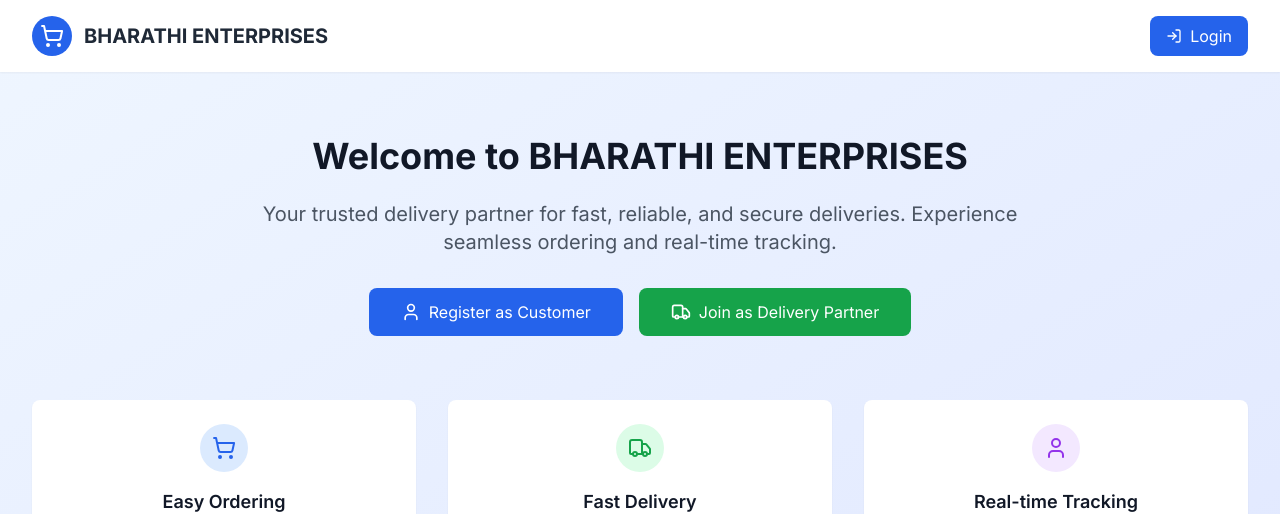
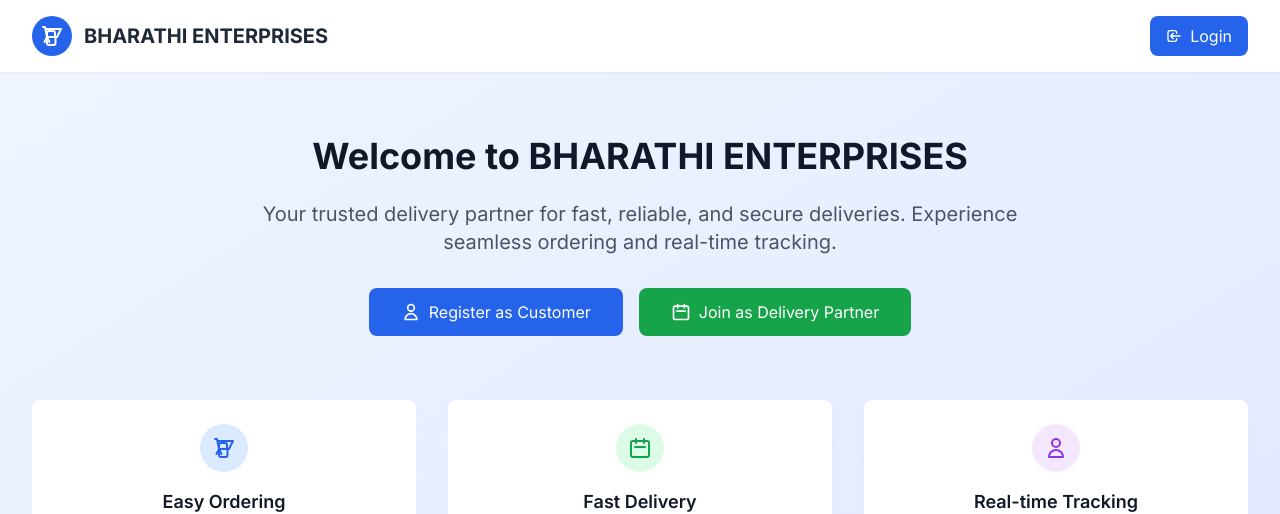
Before and after one commit to Divakara99/Bharathi-app, a Next.js app: page / in a window 1280 px wide. Shown: the top 514 px of the page. Built offline with nearby package versions, Linux system fonts and the light colour scheme.

Commit message:
Fix Netlify: Create static home page with proper routing

```diff
--- a/app/page.tsx
+++ b/app/page.tsx
@@ -1,45 +1,4 @@
-'use client'
-
-import { useEffect, useState } from 'react'
-import { useRouter } from 'next/navigation'
-import { Loader2, ShoppingCart, Truck, User, LogIn } from 'lucide-react'
-
 export default function HomePage() {
-  const [loading, setLoading] = useState(true)
-  const router = useRouter()
-
-  useEffect(() => {
-    // Simulate loading time
-    const timer = setTimeout(() => {
-      setLoading(false)
-    }, 1000)
-
-    return () => clearTimeout(timer)
-  }, [])
-
-  const handleLogin = () => {
-    router.push('/auth/login')
-  }
-
-  const handleRegister = () => {
-    router.push('/auth/register')
-  }
-
-  if (loading) {
-    return (
-      <div className="min-h-screen bg-gradient-to-br from-blue-50 to-indigo-100 flex items-center justify-center">
-        <div className="text-center">
-          <div className="w-16 h-16 bg-blue-600 rounded-full flex items-center justify-center mx-auto mb-4">
-            <ShoppingCart className="w-8 h-8 text-white" />
-          </div>
-          <h1 className="text-2xl font-bold text-gray-800 mb-2">BHARATHI ENTERPRISES</h1>
-          <Loader2 className="w-6 h-6 animate-spin mx-auto text-blue-600" />
-          <p className="text-gray-600 mt-2">Loading...</p>
-        </div>
-      </div>
-    )
-  }
-
   return (
     <div className="min-h-screen bg-gradient-to-br from-blue-50 to-indigo-100">
       {/* Header */}
@@ -48,17 +7,21 @@ export default function HomePage() {
           <div className="flex justify-between items-center py-4">
             <div className="flex items-center">
               <div className="w-10 h-10 bg-blue-600 rounded-full flex items-center justify-center mr-3">
-                <ShoppingCart className="w-6 h-6 text-white" />
+                <svg className="w-6 h-6 text-white" fill="none" stroke="currentColor" viewBox="0 0 24 24">
+                  <path strokeLinecap="round" strokeLinejoin="round" strokeWidth={2} d="M3 3h2l.4 2M7 13h10l4-8H5.4m0 0L7 13m0 0l-2.5 5M7 13l2.5 5m6-5v6a2 2 0 01-2 2H9a2 2 0 01-2-2v-6m8 0V9a2 2 0 00-2-2H9a2 2 0 00-2 2v4.01" />
+                </svg>
               </div>
               <h1 className="text-xl font-bold text-gray-800">BHARATHI ENTERPRISES</h1>
             </div>
-            <button
-              onClick={handleLogin}
+            <a
+              href="/auth/login"
               className="flex items-center px-4 py-2 bg-blue-600 text-white rounded-lg hover:bg-blue-700 transition-colors"
             >
-              <LogIn className="w-4 h-4 mr-2" />
+              <svg className="w-4 h-4 mr-2" fill="none" stroke="currentColor" viewBox="0 0 24 24">
+                <path strokeLinecap="round" strokeLinejoin="round" strokeWidth={2} d="M11 16l-4-4m0 0l4-4m-4 4h14m-5 4v1a3 3 0 01-3 3H6a3 3 0 01-3-3V7a3 3 0 013-3h7a3 3 0 013 3v1" />
+              </svg>
               Login
-            </button>
+            </a>
           </div>
         </div>
       </div>
@@ -76,20 +39,24 @@ export default function HomePage() {
 
           {/* Action Buttons */}
           <div className="flex flex-col sm:flex-row gap-4 justify-center">
-            <button
-              onClick={handleRegister}
+            <a
+              href="/auth/register"
               className="flex items-center justify-center px-8 py-3 bg-blue-600 text-white rounded-lg hover:bg-blue-700 transition-colors"
             >
-              <User className="w-5 h-5 mr-2" />
+              <svg className="w-5 h-5 mr-2" fill="none" stroke="currentColor" viewBox="0 0 24 24">
+                <path strokeLinecap="round" strokeLinejoin="round" strokeWidth={2} d="M16 7a4 4 0 11-8 0 4 4 0 018 0zM12 14a7 7 0 00-7 7h14a7 7 0 00-7-7z" />
+              </svg>
               Register as Customer
-            </button>
-            <button
-              onClick={handleRegister}
+            </a>
+            <a
+              href="/auth/register"
               className="flex items-center justify-center px-8 py-3 bg-green-600 text-white rounded-lg hover:bg-green-700 transition-colors"
             >
-              <Truck className="w-5 h-5 mr-2" />
+              <svg className="w-5 h-5 mr-2" fill="none" stroke="currentColor" viewBox="0 0 24 24">
+                <path strokeLinecap="round" strokeLinejoin="round" strokeWidth={2} d="M8 7V3m8 4V3m-9 8h10M5 21h14a2 2 0 002-2V7a2 2 0 00-2-2H5a2 2 0 00-2 2v12a2 2 0 002 2z" />
+              </svg>
               Join as Delivery Partner
-            </button>
+            </a>
           </div>
         </div>
 
@@ -97,7 +64,9 @@ export default function HomePage() {
         <div className="mt-16 grid md:grid-cols-3 gap-8">
           <div className="text-center p-6 bg-white rounded-lg shadow-sm">
             <div className="w-12 h-12 bg-blue-100 rounded-full flex items-center justify-center mx-auto mb-4">
-              <ShoppingCart className="w-6 h-6 text-blue-600" />
+              <svg className="w-6 h-6 text-blue-600" fill="none" stroke="currentColor" viewBox="0 0 24 24">
+                <path strokeLinecap="round" strokeLinejoin="round" strokeWidth={2} d="M3 3h2l.4 2M7 13h10l4-8H5.4m0 0L7 13m0 0l-2.5 5M7 13l2.5 5m6-5v6a2 2 0 01-2 2H9a2 2 0 01-2-2v-6m8 0V9a2 2 0 00-2-2H9a2 2 0 00-2 2v4.01" />
+              </svg>
             </div>
             <h3 className="text-lg font-semibold text-gray-900 mb-2">Easy Ordering</h3>
             <p className="text-gray-600">Browse products and place orders with just a few clicks</p>
@@ -105,7 +74,9 @@ export default function HomePage() {
 
           <div className="text-center p-6 bg-white rounded-lg shadow-sm">
             <div className="w-12 h-12 bg-green-100 rounded-full flex items-center justify-center mx-auto mb-4">
-              <Truck className="w-6 h-6 text-green-600" />
+              <svg className="w-6 h-6 text-green-600" fill="none" stroke="currentColor" viewBox="0 0 24 24">
+                <path strokeLinecap="round" strokeLinejoin="round" strokeWidth={2} d="M8 7V3m8 4V3m-9 8h10M5 21h14a2 2 0 002-2V7a2 2 0 00-2-2H5a2 2 0 00-2 2v12a2 2 0 002 2z" />
+              </svg>
             </div>
             <h3 className="text-lg font-semibold text-gray-900 mb-2">Fast Delivery</h3>
             <p className="text-gray-600">Get your orders delivered quickly by our reliable partners</p>
@@ -113,7 +84,9 @@ export default function HomePage() {
 
           <div className="text-center p-6 bg-white rounded-lg shadow-sm">
             <div className="w-12 h-12 bg-purple-100 rounded-full flex items-center justify-center mx-auto mb-4">
-              <User className="w-6 h-6 text-purple-600" />
+              <svg className="w-6 h-6 text-purple-600" fill="none" stroke="currentColor" viewBox="0 0 24 24">
+                <path strokeLinecap="round" strokeLinejoin="round" strokeWidth={2} d="M16 7a4 4 0 11-8 0 4 4 0 018 0zM12 14a7 7 0 00-7 7h14a7 7 0 00-7-7z" />
+              </svg>
             </div>
             <h3 className="text-lg font-semibold text-gray-900 mb-2">Real-time Tracking</h3>
             <p className="text-gray-600">Track your orders in real-time with live updates</p>
```
Also changed, not shown: 1 other file (tests, documents, lock files or other folders).
